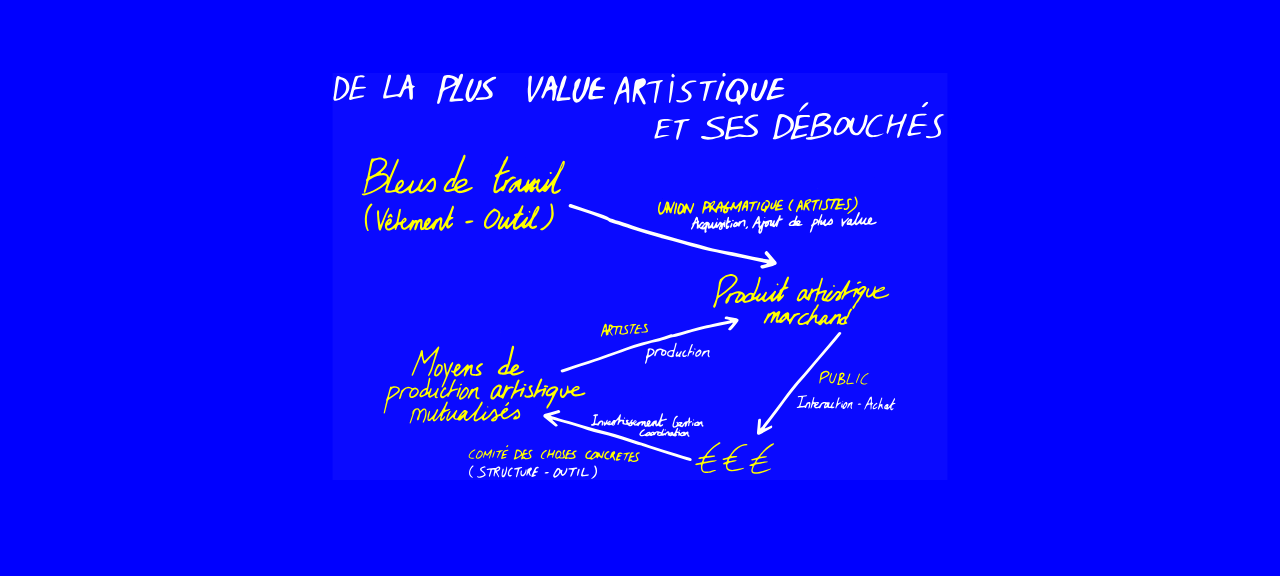
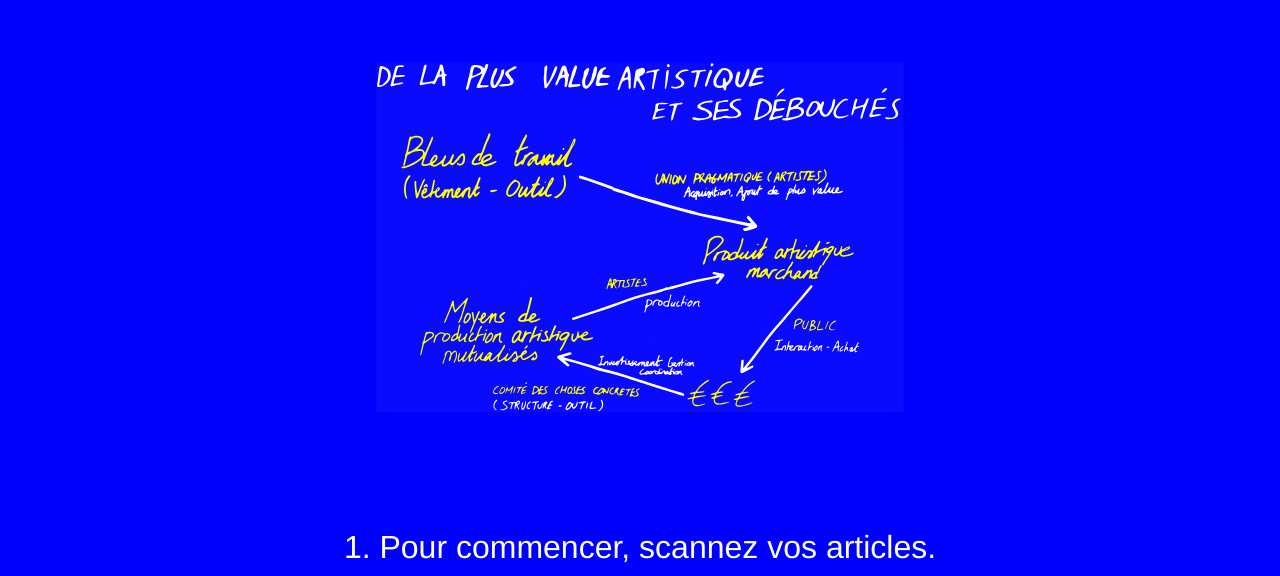
Before and after one commit to koltrast/UP-Promo, a website: page public/index.html in a window 1280 px wide. Shown: the part 224-800 px from the top of the page. Drawn offline with Linux system fonts and the light colour scheme.

Commit message:
fix the issue message-step1 not displaying

```diff
--- a/public/css/style.css
+++ b/public/css/style.css
@@ -82,12 +82,14 @@ body {
 #int-step1 img {
 	height: auto; /* Laisser l'image conserver son aspect ratio */
 	max-width: 100%; /* Ne pas dépasser la largeur du conteneur */
-	max-height: 70vh; /* Limiter la hauteur à 70% de la hauteur de la fenêtre */
+	max-height: 60vh; /* Limiter la hauteur à 70% de la hauteur de la fenêtre */
 }
 
 #message-step1 {
 	text-align: center; /* Centrer le texte */
 	margin-top: 10px; /* Ajouter un peu d'espace entre l'image et le message */
+	display: flex; /* Assurez-vous qu'il est affiché */
+	flex-direction: column; /* Pour empiler les paragraphes si besoin */
 }
 
 #int-step2,
```
